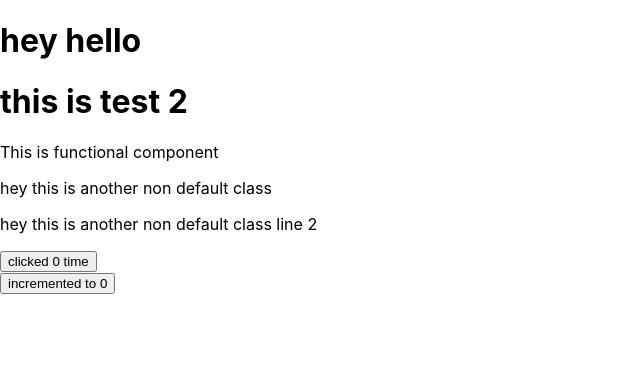
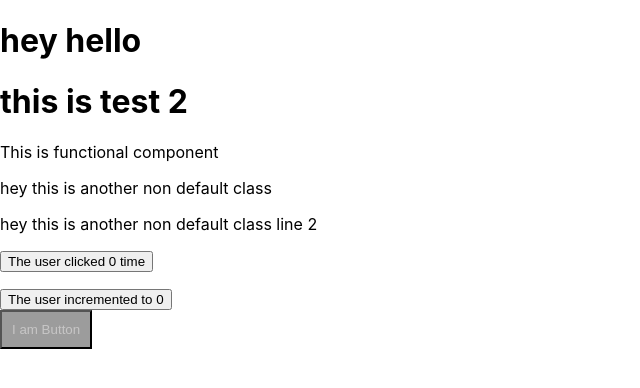
Before and after one commit to Madhumitha7765/React, a React (Create React App) app: page / in a window 1280 px wide. Shown: the top 388 px of the page, without its empty margins (0-640 px from the left). Built offline with nearby package versions, Linux system fonts and the light colour scheme.

Commit message:
HOC button styling

```diff
--- a/src/App.js
+++ b/src/App.js
@@ -4,6 +4,8 @@ import FComp from "./components/FunctionalComp"
 import {Class1} from "./components/ClassComp"
 import Click from "./components/click"
 import Counter from "./components/counter"
+import {ButtonOne} from "./components/hoctest"
+
 
 function App() {
   return (
@@ -15,6 +17,7 @@ function App() {
       <Class1></Class1>
       <Click />
       <Counter />
+      <ButtonOne disable/>
     </div>
 
   );
--- a/src/components/click.js
+++ b/src/components/click.js
@@ -1,5 +1,5 @@
 import React from 'react'
-
+import UpdatedComp from "./higherorder"
 
 
 class Click extends React.Component{
@@ -20,10 +20,10 @@ class Click extends React.Component{
         const {count} = this.state;
         return (
             <div>
-                <button onClick= {this.updateclick}>clicked {count} time</button>
+                <button onClick= {this.updateclick}> {this.props.name} clicked {count} time</button>
             </div>
         );
     }
 }
 
-export default Click;
+export default UpdatedComp(Click);
--- a/src/components/counter.js
+++ b/src/components/counter.js
@@ -1,5 +1,5 @@
 import React, { Component } from 'react';
-
+import UpdatedComp from "./higherorder"
 class counter extends Component {
 
     constructor(props){
@@ -15,14 +15,19 @@ class counter extends Component {
     };
 
 
+
     render() {
         const {count} = this.state;
+
+
         return (
             <div>
-                <button onMouseEnter= {this.Incrementcount}>incremented to {count}</button>
+                <p></p>
+                <button  onMouseEnter= {this.Incrementcount}>{this.props.name} incremented to {count}</button>
             </div>
         );
     }
 }
 
-export default counter;
+
+export default UpdatedComp(counter);
--- /dev/null
+++ b/src/components/higherorder.js
@@ -0,0 +1,12 @@
+import React from "react"
+
+const UpdatedComp = OriginalComp =>{
+    class Newcomp extends React.Component{
+        render(){
+            return <OriginalComp name ="The user"/>;
+        }
+    }
+    return Newcomp;
+};
+
+export default UpdatedComp;
--- /dev/null
+++ b/src/components/hoctest.js
@@ -0,0 +1,21 @@
+export const styles ={
+    default : {
+        color : '#eae8e8',
+        backgroundColor : "#737373",
+        padding : "10px"
+    },disable : {
+        backgroundColor : "#9c9c9c",
+        color : "#c7c6c6"
+    }
+}
+
+
+export const ButtonOne = (props) =>{
+    let styles_ = {...styles.default}
+    if(props.disable){
+            styles_ = {...styles_, ...styles.disable};
+        }
+    return (
+        <button style={styles_}>I am Button </button>
+    );
+}
```
